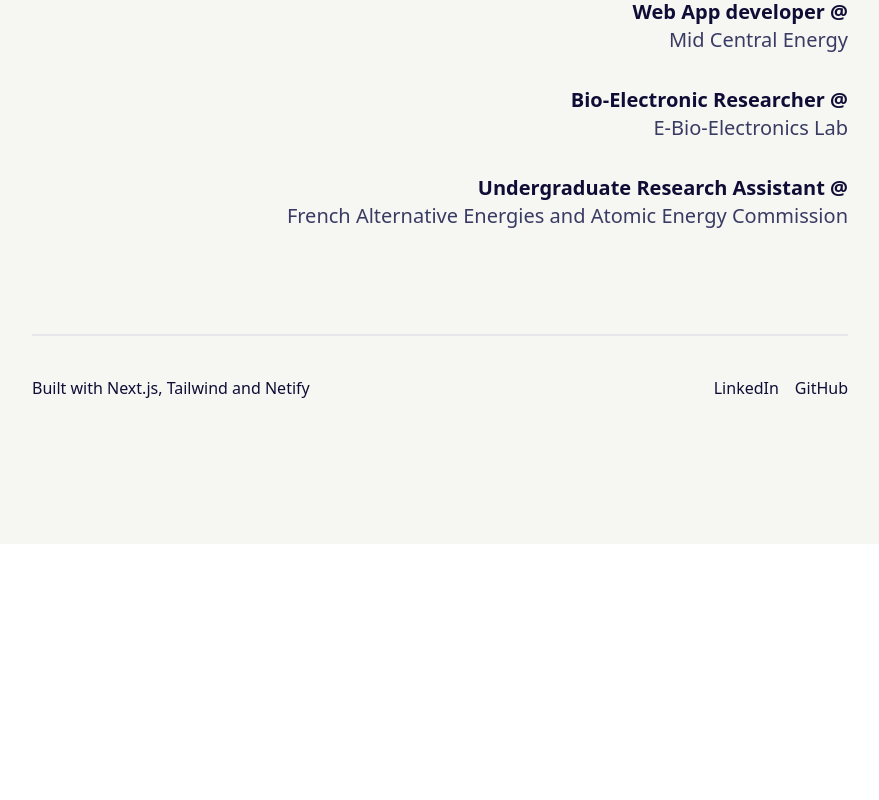
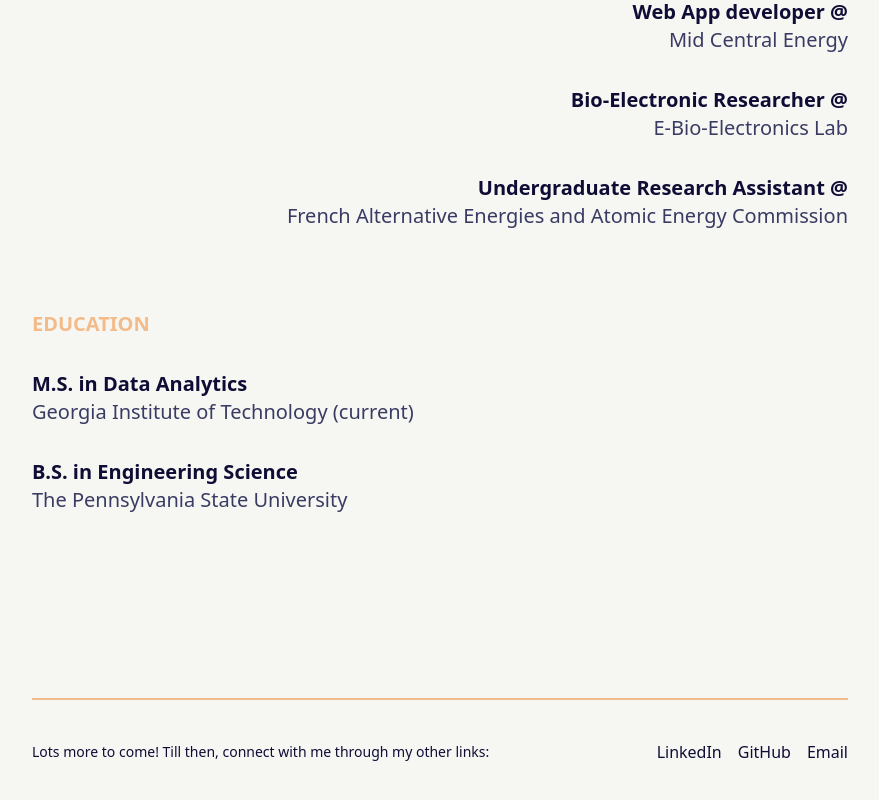
Before and after one commit to mae5357/madi-portfolio, a Next.js app: page / in a window 1280 px wide. Shown: the part 1134-1934 px from the top of the page, without its empty margins (200-1079 px from the left). Before the commit the page ends 1678 px from the top, so only its background shows below. Built offline with nearby package versions, Linux system fonts and the light colour scheme.

Commit message:
Add Education section

```diff
--- /dev/null
+++ b/components/Education.js
@@ -0,0 +1,29 @@
+import React from "react";
+
+const Education = () => {
+  return (
+    <div className="flex-1 my-20 space-y-8 flex-col container px-10 mx auto text-xl">
+      <p className=" text-left font-bold text-base-peach"> EDUCATION </p>
+      <div className=" text-left">
+        <p className="font-bold text-base-dark">M.S. in Data Analytics</p>
+        <a
+          href="https://pe.gatech.edu/degrees/analytics"
+          className="font-light text-base-light-dark transition-colors hover:text-base-peach"
+        >
+          Georgia Institute of Technology (current)
+        </a>
+      </div>
+      <div className=" text-left">
+        <p className="font-bold text-base-dark">B.S. in Engineering Science</p>
+        <a
+          href="https://www.esm.psu.edu/academics/undergraduate/engineering-science-major.aspx"
+          className="font-light text-base-light-dark transition-colors hover:text-base-peach"
+        >
+          The Pennsylvania State University
+        </a>
+      </div>
+    </div>
+  );
+};
+
+export default Education;
--- a/components/Footer.js
+++ b/components/Footer.js
@@ -4,9 +4,12 @@
   return (
     <div className="mt-12 lg:mt-18 sm:pb-36 sm:py-12 py-6 bg-base-light">
       <div className="max-w-4xl px-10 mx-auto text-base-dark">
-        <div className="pb-8 mb-2 border-t-2 border-base-highlight"></div>
+        <div className="pb-8 mb-2 border-t-2 border-base-peach"></div>
         <div className="flex flex-col justify-between lg:flex-row items-center">
-          <p>Built with Next.js, Tailwind and Netify</p>
+          <p className="font-light text-sm text-center">
+            Lots more to come! Till then, connect with me through my other
+            links:
+          </p>
           <div className="flex flex-wrap pt-2 sm:space-x-4 space-x-2 font-medium lg:pt-0">
             <a
               href="https://www.linkedin.com/in/madison-ebersole/"
@@ -24,6 +27,14 @@
             >
               GitHub
             </a>
+            <a
+              href="mailto:madison.a.ebersole@gmail.com"
+              className={"transition-colors hover:text-base-peach"}
+              target="_blank"
+              rel="noreferrer"
+            >
+              Email
+            </a>
           </div>
         </div>
       </div>
--- a/pages/index.tsx
+++ b/pages/index.tsx
@@ -1,6 +1,7 @@
 import Head from "next/head";
 import About from "../components/About";
 import Experience from "../components/Experience";
+import Education from "../components/Education";
 import { Layout } from "../layouts/Layout";
 
 const Home = () => {
@@ -15,6 +16,7 @@
         <main className="max-w-4xl mx-auto antialiased">
           <About />
           <Experience />
+          <Education />
         </main>
       </div>
     </Layout>
```
